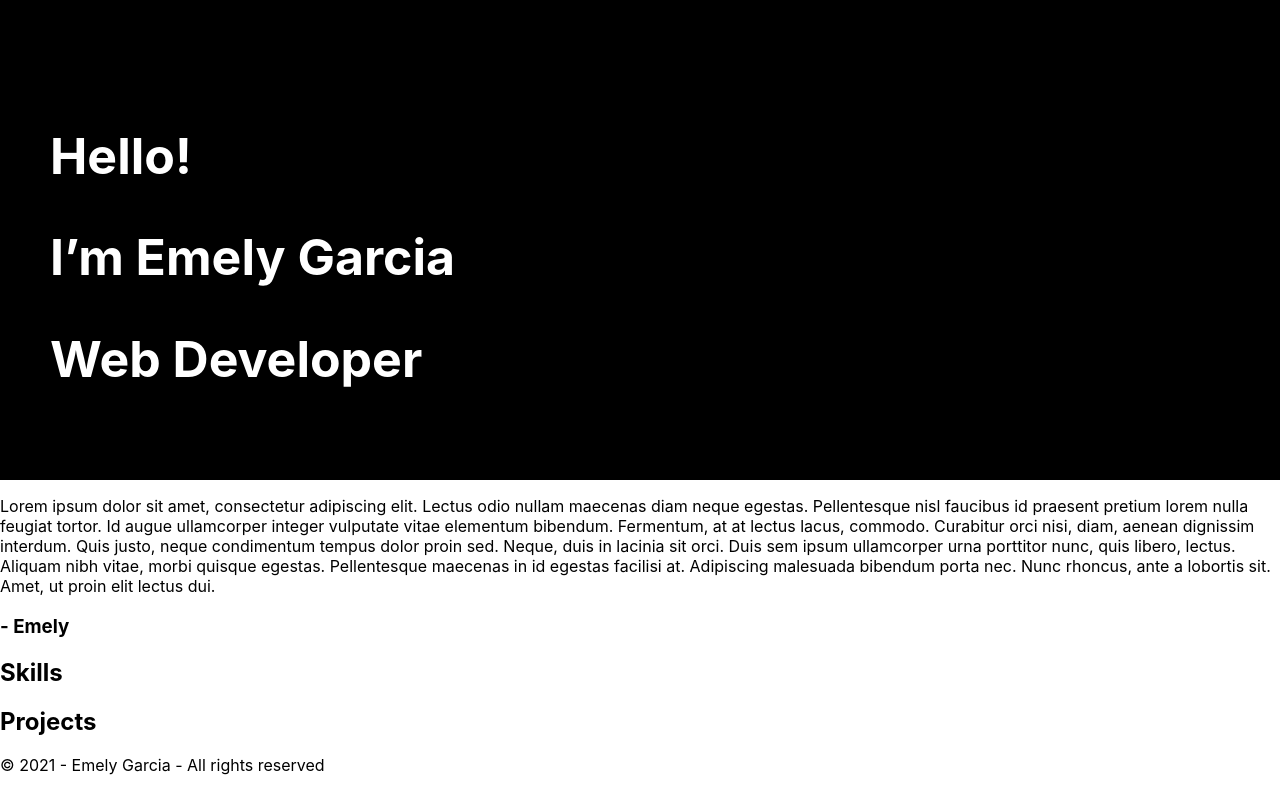
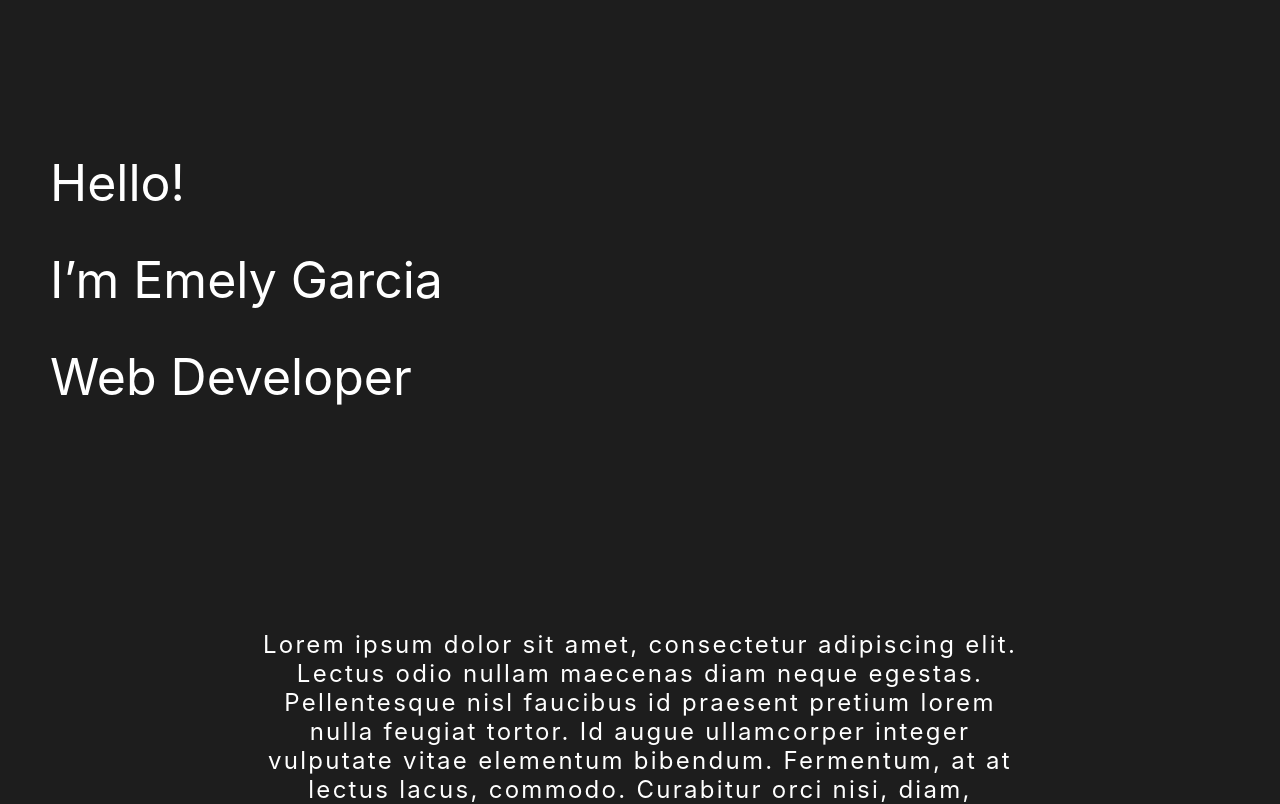
Before and after one commit to devemg/portafolio, a React (Create React App) app: page / in a window 1280 px wide. Shown: the part 320-1124 px from the top of the page. Before the commit the page ends 1095 px from the top, so only its background shows below. Built offline with nearby package versions, Linux system fonts and the light colour scheme.

Commit message:
first stilying

```diff
--- a/public/index.html
+++ b/public/index.html
@@ -9,6 +9,11 @@
       name="description"
       content="Web site created using create-react-app"
     />
+
+     <!-- Compiled and minified CSS -->
+     <link rel="stylesheet" href="https://cdnjs.cloudflare.com/ajax/libs/materialize/1.0.0/css/materialize.min.css">
+
+
     <link rel="apple-touch-icon" href="%PUBLIC_URL%/logo192.png" />
     <!--
       manifest.json provides metadata used when your web app is installed on a
@@ -39,5 +44,10 @@
       To begin the development, run `npm start` or `yarn start`.
       To create a production bundle, use `npm run build` or `yarn build`.
     -->
+
+
+     <!-- Compiled and minified JavaScript -->
+     <script src="https://cdnjs.cloudflare.com/ajax/libs/materialize/1.0.0/js/materialize.min.js"></script>
+
   </body>
 </html>
--- a/src/Components/Message/Message.js
+++ b/src/Components/Message/Message.js
@@ -1,4 +1,5 @@
 import React from 'react';
+import './Message.scss';
 
 /**
  * 2nd Section
@@ -10,7 +11,7 @@ class Message extends React.Component {
         return <section id="message">
         <div>
             <p>Lorem ipsum dolor sit amet, consectetur adipiscing elit. Lectus odio nullam maecenas diam neque egestas. Pellentesque nisl faucibus id praesent pretium lorem nulla feugiat tortor. Id augue ullamcorper integer vulputate vitae elementum bibendum. Fermentum, at at lectus lacus, commodo. Curabitur orci nisi, diam, aenean dignissim interdum. Quis justo, neque condimentum tempus dolor proin sed. Neque, duis in lacinia sit orci. Duis sem ipsum ullamcorper urna porttitor nunc, quis libero, lectus. Aliquam nibh vitae, morbi quisque egestas. Pellentesque maecenas in id egestas facilisi at. Adipiscing malesuada bibendum porta nec. Nunc rhoncus, ante a lobortis sit. Amet, ut proin elit lectus dui.</p>
-        <div class="signature">
+        <div className="signature">
             <h3>- Emely</h3>
         </div>
         </div>
--- a/src/Components/Message/Message.scss
+++ b/src/Components/Message/Message.scss
@@ -0,0 +1,29 @@
+
+#message {
+    display: flex;
+    flex-direction: column;
+    flex-wrap: wrap;
+    align-items: center;
+    justify-content: center;
+}
+
+#message > div {
+    width: 60%;
+    font-size: 24px;
+    line-height: 29px;
+    text-align: center;
+    letter-spacing: 0.095em;
+}
+
+.signature {
+    width: 100%;
+    display: flex;
+    justify-content: flex-end;
+    font-family: 'Rock Salt', cursive;
+    justify-self: flex-end;
+}
+
+.signature h3 {
+    transform: rotate(-15deg);
+    padding-right: 15px;
+}
--- a/src/Components/Start/Start.scss
+++ b/src/Components/Start/Start.scss
@@ -1,13 +1,9 @@
 
 #home {
     //background-image: url('../img/forest.jpg');
-    background-color: black;
     display: flex;
     flex-direction: column;
     justify-content: flex-end;
-    width: 100%;
-    min-height: 100vh;
-    height: 100%;
 
     h1 {
         font-size: 50px;
--- a/src/index.scss
+++ b/src/index.scss
@@ -5,9 +5,26 @@ body {
     sans-serif;
   -webkit-font-smoothing: antialiased;
   -moz-osx-font-smoothing: grayscale;
+  background: #1D1D1D;
+  color: white;
 }
 
 code {
   font-family: source-code-pro, Menlo, Monaco, Consolas, 'Courier New',
     monospace;
 }
+
+
+section {
+  margin: 0;
+  padding: 0;
+  width: 100%;
+  min-height: 100vh;
+}
+
+footer {
+  background-color: #161616;
+  text-align: center;
+  padding-top: 1em;
+  padding-bottom: 1em;
+}
```
